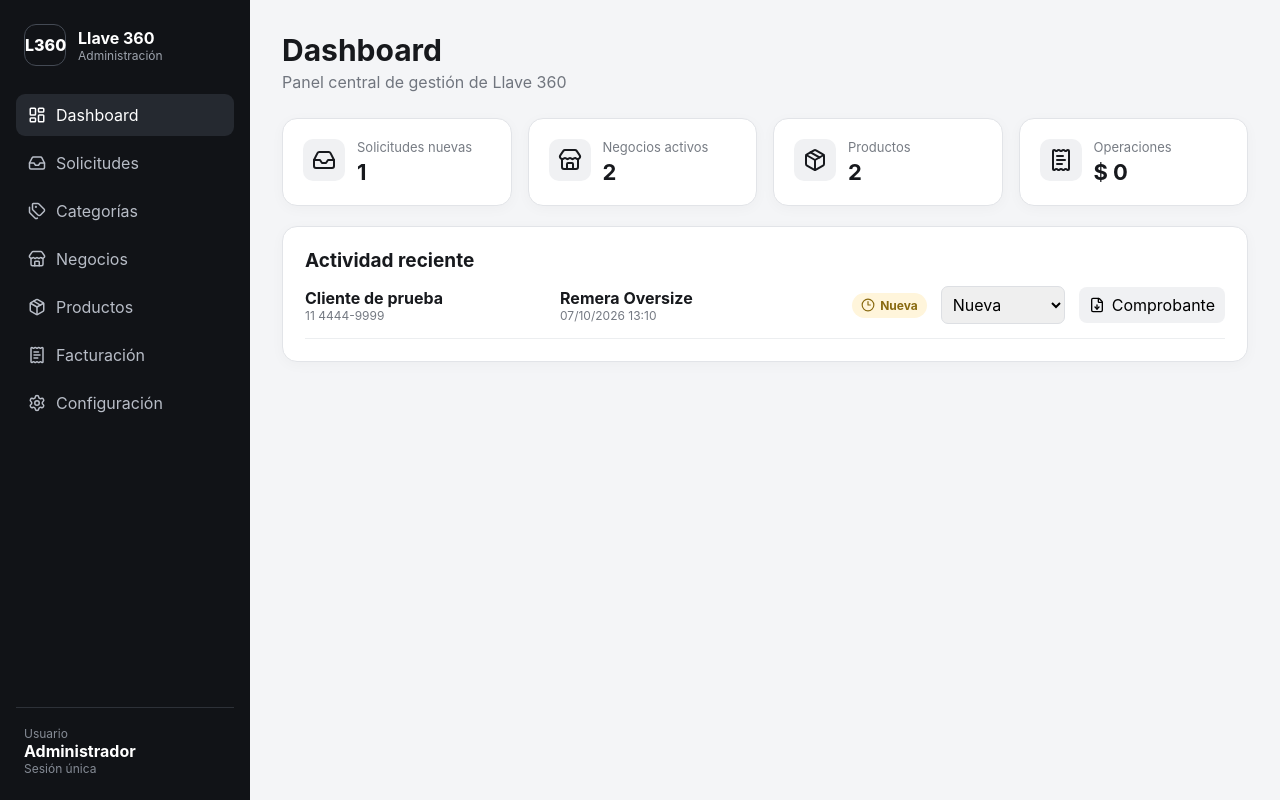
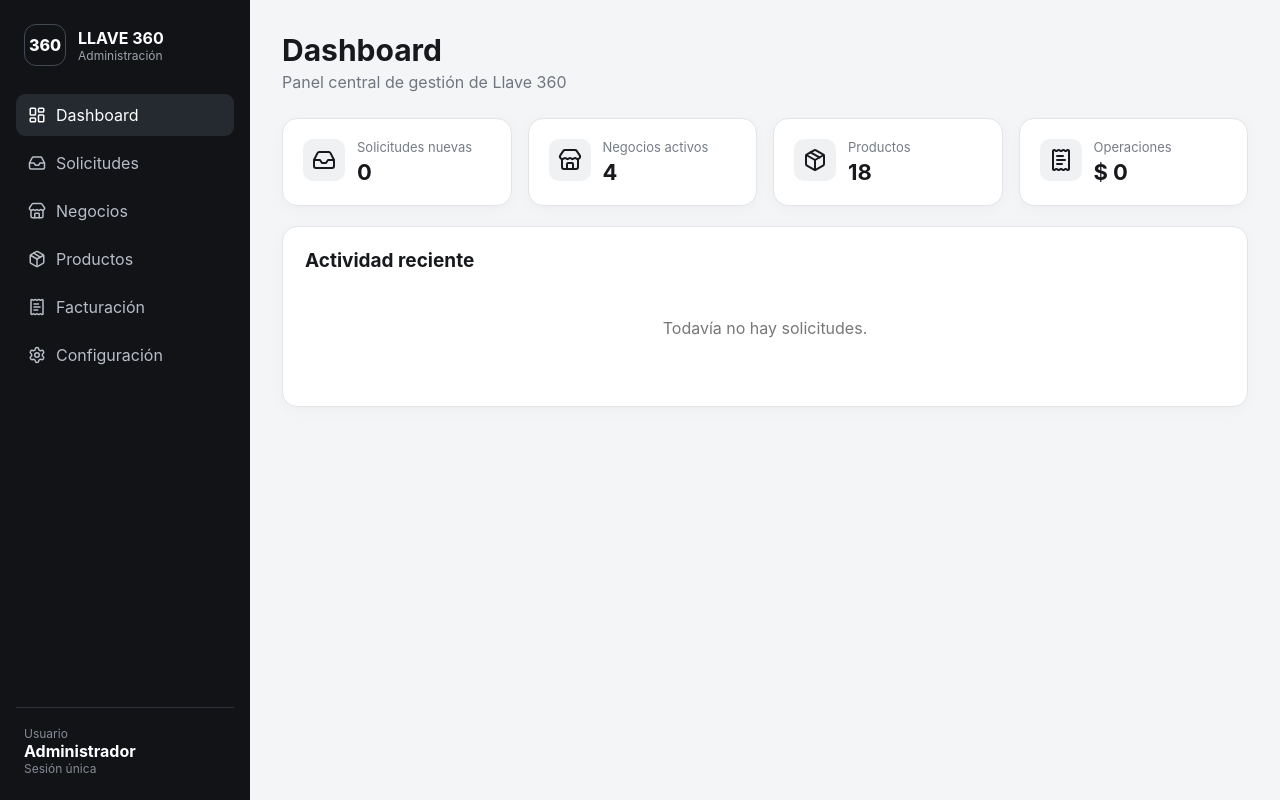
Before and after one commit to Ch1405041C0/Llaveweb, a React (Vite) app: page / in a window 1280 px wide. Built offline with nearby package versions, Linux system fonts and the light colour scheme.

Commit message:
feat: align admin with current Llave 360 app catalog

```diff
--- a/src/main.tsx
+++ b/src/main.tsx
@@ -1,157 +1,51 @@
 import React, { useMemo, useState } from 'react';
 import { createRoot } from 'react-dom/client';
 import { jsPDF } from 'jspdf';
-import {
-  LayoutDashboard,
-  Inbox,
-  Tags,
-  Store,
-  Package,
-  ReceiptText,
-  Settings,
-  Plus,
-  Search,
-  Pencil,
-  Image as ImageIcon,
-  FileDown,
-  CheckCircle2,
-  Clock3,
-  XCircle,
-} from 'lucide-react';
+import { LayoutDashboard, Inbox, Store, Package, ReceiptText, Settings, Plus, Search, Pencil, FileDown, CheckCircle2, Clock3, XCircle } from 'lucide-react';
 import './styles.css';
 
-type Status = 'Nueva' | 'Contactado' | 'Finalizada';
-type Business = { id:number; name:string; category:string; phone:string; active:boolean };
-type Product = { id:number; businessId:number; name:string; price:number; image:string; active:boolean };
-type Request = { id:number; client:string; phone:string; productId:number; createdAt:string; status:Status };
-type Operation = { id:number; requestId:number; total:number; createdAt:string; type:'Orden'|'Presupuesto'|'Recibo'|'Factura'; };
+type Status='Nueva'|'Contactado'|'Finalizada';
+type Business={id:number;name:string;description:string;image:string;active:boolean};
+type Product={id:number;businessId:number;name:string;price:number;description:string;image:string;active:boolean};
+type Request={id:number;client:string;phone:string;productId:number;createdAt:string;status:Status};
+type Operation={id:number;requestId:number;total:number;createdAt:string;type:'Orden'|'Presupuesto'|'Recibo'|'Factura'};
 
-const initialBusinesses: Business[] = [
-  { id: 1, name: 'Mueblería Demo', category: 'Hogar', phone: '11 5555-1111', active: true },
-  { id: 2, name: 'Local de Ropa Demo', category: 'Indumentaria', phone: '11 5555-2222', active: true },
+const raw='https://raw.githubusercontent.com/Ch1405041C0/llaveapp/main/app/src/main/res/drawable-nodpi/';
+const initialBusinesses:Business[]=[
+{id:1,name:'Kiosco 360',description:'Modelo comercial kiosco',image:raw+'model_kiosko.png',active:true},
+{id:2,name:'Coffee Point',description:'Modelo comercial café',image:raw+'model_coffee.png',active:true},
+{id:3,name:'Barber 360',description:'Modelo comercial barbería',image:raw+'model_barber.png',active:true},
+{id:4,name:'Pet Point',description:'Modelo comercial pet',image:raw+'model_pet.png',active:true},
 ];
-
-const initialProducts: Product[] = [
-  { id: 1, businessId: 1, name: 'Sillón Nórdico', price: 320000, image: 'https://images.unsplash.com/photo-1555041469-a586c61ea9bc?auto=format&fit=crop&w=800&q=80', active: true },
-  { id: 2, businessId: 2, name: 'Remera Oversize', price: 28000, image: 'https://images.unsplash.com/photo-1521572163474-6864f9cf17ab?auto=format&fit=crop&w=800&q=80', active: true },
+const initialProducts:Product[]=[
+{id:1,businessId:1,name:'Mostrador de venta',price:420000,description:'Módulo frontal con guardado',image:raw+'model_kiosko.png',active:true},{id:2,businessId:1,name:'Exhibidora refrigerada',price:780000,description:'Exhibición vertical para bebidas',image:raw+'model_kiosko.png',active:true},{id:3,businessId:1,name:'Góndola metálica',price:195000,description:'Cinco estantes regulables',image:raw+'model_kiosko.png',active:true},{id:4,businessId:1,name:'Punto de cobro QR',price:95000,description:'Soporte, señalética y cobro digital',image:raw+'model_kiosko.png',active:true},{id:5,businessId:1,name:'Kit de seguridad',price:165000,description:'Cámara, cerradura y cartel disuasivo',image:raw+'model_kiosko.png',active:true},{id:6,businessId:1,name:'Cartel luminoso',price:230000,description:'Frente retroiluminado personalizable',image:raw+'model_kiosko.png',active:true},
+{id:7,businessId:2,name:'Barra de café',price:390000,description:'Frente de atención con guardado',image:raw+'model_coffee.png',active:true},{id:8,businessId:2,name:'Máquina espresso',price:650000,description:'Equipo profesional de dos grupos',image:raw+'model_coffee.png',active:true},{id:9,businessId:2,name:'Vitrina de pastelería',price:320000,description:'Exhibición refrigerada de mostrador',image:raw+'model_coffee.png',active:true},{id:10,businessId:2,name:'Heladera exhibidora',price:280000,description:'Bebidas listas para llevar',image:raw+'model_coffee.png',active:true},
+{id:11,businessId:3,name:'Sillón barber',price:520000,description:'Sillón hidráulico profesional',image:raw+'model_barber.png',active:true},{id:12,businessId:3,name:'Espejo con estación',price:265000,description:'Espejo, mesada y guardado',image:raw+'model_barber.png',active:true},{id:13,businessId:3,name:'Lavacabezas',price:360000,description:'Bacha con sillón reclinable',image:raw+'model_barber.png',active:true},{id:14,businessId:3,name:'Módulo de recepción',price:245000,description:'Mostrador compacto de ingreso',image:raw+'model_barber.png',active:true},
+{id:15,businessId:4,name:'Mesa de grooming',price:350000,description:'Mesa hidráulica para baño y corte',image:raw+'model_pet.png',active:true},{id:16,businessId:4,name:'Góndola pet',price:215000,description:'Módulo para alimento y accesorios',image:raw+'model_pet.png',active:true},{id:17,businessId:4,name:'Bañera profesional',price:430000,description:'Bañera de acero para mascotas',image:raw+'model_pet.png',active:true},{id:18,businessId:4,name:'Mostrador de atención',price:285000,description:'Frente de venta con guardado',image:raw+'model_pet.png',active:true},
 ];
-
-const initialRequests: Request[] = [
-  { id: 1, client: 'Cliente de prueba', phone: '11 4444-9999', productId: 2, createdAt: '07/10/2026 13:10', status: 'Nueva' },
-];
-
-const money = (n:number) => new Intl.NumberFormat('es-AR', { style:'currency', currency:'ARS', maximumFractionDigits:0 }).format(n);
+const initialRequests:Request[]=[];
+const money=(n:number)=>new Intl.NumberFormat('es-AR',{style:'currency',currency:'ARS',maximumFractionDigits:0}).format(n);
 
 function App(){
-  const [section,setSection]=useState('Dashboard');
-  const [businesses,setBusinesses]=useState(initialBusinesses);
-  const [products,setProducts]=useState(initialProducts);
-  const [requests,setRequests]=useState(initialRequests);
-  const [operations,setOperations]=useState<Operation[]>([]);
-  const [query,setQuery]=useState('');
-
-  const total = useMemo(()=>operations.reduce((a,b)=>a+b.total,0),[operations]);
-
-  const addBusiness=()=>{
-    const name=prompt('Nombre del negocio');
-    if(!name) return;
-    const category=prompt('Categoría','Indumentaria') || 'General';
-    const phone=prompt('Teléfono / WhatsApp','') || '';
-    setBusinesses(v=>[...v,{id:Date.now(),name,category,phone,active:true}]);
-  };
-
-  const addProduct=()=>{
-    if(!businesses.length) return alert('Primero creá un negocio.');
-    const businessName=prompt('Negocio',businesses[0].name);
-    const business=businesses.find(b=>b.name.toLowerCase()===businessName?.toLowerCase()) || businesses[0];
-    const name=prompt('Nombre del producto');
-    if(!name) return;
-    const price=Number(prompt('Precio','0')||0);
-    const image=prompt('URL de imagen','') || 'https://images.unsplash.com/photo-1441986300917-64674bd600d8?auto=format&fit=crop&w=800&q=80';
-    setProducts(v=>[...v,{id:Date.now(),businessId:business.id,name,price,image,active:true}]);
-  };
-
-  const editProduct=(p:Product)=>{
-    const name=prompt('Nombre',p.name) || p.name;
-    const price=Number(prompt('Precio',String(p.price))||p.price);
-    const image=prompt('URL de imagen',p.image) || p.image;
-    setProducts(v=>v.map(x=>x.id===p.id?{...x,name,price,image}:x));
-  };
-
-  const updateRequest=(id:number,status:Status)=>setRequests(v=>v.map(r=>r.id===id?{...r,status}:r));
-
-  const generateOperation=(r:Request)=>{
-    const product=products.find(p=>p.id===r.productId);
-    if(!product) return;
-    const existing=operations.find(o=>o.requestId===r.id);
-    if(existing) return downloadPdf(existing,r,product);
-    const op:Operation={id:Date.now(),requestId:r.id,total:product.price,createdAt:new Date().toLocaleString('es-AR'),type:'Orden'};
-    setOperations(v=>[...v,op]);
-    downloadPdf(op,r,product);
-  };
-
-  const downloadPdf=(op:Operation,r:Request,p:Product)=>{
-    const business=businesses.find(b=>b.id===p.businessId);
-    const doc=new jsPDF();
-    doc.setFontSize(20); doc.text('LLAVE 360',20,20);
-    doc.setFontSize(12); doc.text(`${op.type} #LL-${String(op.id).slice(-6)}`,20,32);
-    doc.text(`Fecha: ${op.createdAt}`,20,40);
-    doc.text(`Cliente: ${r.client}`,20,52);
-    doc.text(`Teléfono: ${r.phone}`,20,60);
-    doc.text(`Negocio: ${business?.name || '-'}`,20,72);
-    doc.text(`Producto: ${p.name}`,20,80);
-    doc.text(`Total: ${money(op.total)}`,20,92);
-    doc.text('Comprobante interno de Llave 360. No constituye factura fiscal.',20,112);
-    doc.save(`llave360-${op.id}.pdf`);
-  };
-
-  const menu=[
-    ['Dashboard',LayoutDashboard],['Solicitudes',Inbox],['Categorías',Tags],['Negocios',Store],['Productos',Package],['Facturación',ReceiptText],['Configuración',Settings]
-  ] as const;
-
-  const filteredProducts=products.filter(p=>p.name.toLowerCase().includes(query.toLowerCase()));
-
-  return <div className="app">
-    <aside>
-      <div className="brand"><div className="logo">L360</div><div><strong>Llave 360</strong><span>Administración</span></div></div>
-      <nav>{menu.map(([label,Icon])=><button key={label} className={section===label?'active':''} onClick={()=>setSection(label)}><Icon size={18}/>{label}</button>)}</nav>
-      <div className="admin-card"><span>Usuario</span><strong>Administrador</strong><small>Sesión única</small></div>
-    </aside>
-    <main>
-      <header><div><h1>{section}</h1><p>Panel central de gestión de Llave 360</p></div></header>
-
-      {section==='Dashboard' && <>
-        <section className="stats">
-          <Stat title="Solicitudes nuevas" value={String(requests.filter(r=>r.status==='Nueva').length)} icon={<Inbox/>}/>
-          <Stat title="Negocios activos" value={String(businesses.filter(b=>b.active).length)} icon={<Store/>}/>
-          <Stat title="Productos" value={String(products.filter(p=>p.active).length)} icon={<Package/>}/>
-          <Stat title="Operaciones" value={money(total)} icon={<ReceiptText/>}/>
-        </section>
-        <section className="panel"><h2>Actividad reciente</h2>{requests.map(r=><RequestRow key={r.id} r={r} products={products} onStatus={updateRequest} onPdf={generateOperation}/>)}</section>
-      </>}
-
-      {section==='Solicitudes' && <section className="panel"><div className="panel-head"><h2>Solicitudes recibidas</h2></div>{requests.map(r=><RequestRow key={r.id} r={r} products={products} onStatus={updateRequest} onPdf={generateOperation}/>)}</section>}
-
-      {section==='Categorías' && <section className="panel"><h2>Categorías</h2><div className="chips">{[...new Set(businesses.map(b=>b.category))].map(c=><span key={c}>{c}</span>)}</div><p className="muted">Las categorías se generan dinámicamente desde los negocios. En la siguiente etapa podrán administrarse por separado.</p></section>}
-
-      {section==='Negocios' && <section className="panel"><div className="panel-head"><h2>Negocios / proveedores</h2><button className="primary" onClick={addBusiness}><Plus size={16}/>Agregar negocio</button></div><div className="grid">{businesses.map(b=><article className="card" key={b.id}><Store/><h3>{b.name}</h3><p>{b.category}</p><small>{b.phone}</small><span className="status ok">Activo</span></article>)}</div></section>}
-
-      {section==='Productos' && <section className="panel"><div className="panel-head"><h2>Productos</h2><div className="actions"><div className="search"><Search size={16}/><input value={query} onChange={e=>setQuery(e.target.value)} placeholder="Buscar producto"/></div><button className="primary" onClick={addProduct}><Plus size={16}/>Agregar producto</button></div></div><div className="products">{filteredProducts.map(p=><article className="product" key={p.id}><img src={p.image}/><div><small>{businesses.find(b=>b.id===p.businessId)?.name}</small><h3>{p.name}</h3><strong>{money(p.price)}</strong></div><button onClick={()=>editProduct(p)}><Pencil size={16}/>Editar</button></article>)}</div></section>}
-
-      {section==='Facturación' && <section className="panel"><div className="panel-head"><h2>Operaciones y comprobantes</h2></div>{operations.length===0?<p className="empty">Todavía no hay operaciones. Generá una desde una solicitud.</p>:operations.map(o=>{const r=requests.find(r=>r.id===o.requestId)!;const p=products.find(p=>p.id===r.productId)!;return <div className="invoice" key={o.id}><div><strong>LL-{String(o.id).slice(-6)}</strong><span>{o.type}</span></div><div>{r.client}</div><div>{p.name}</div><strong>{money(o.total)}</strong><button onClick={()=>downloadPdf(o,r,p)}><FileDown size={16}/>PDF</button></div>})}<p className="muted">La integración fiscal ARCA queda prevista para una etapa posterior. Los PDF actuales son comprobantes internos.</p></section>}
-
-      {section==='Configuración' && <section className="panel"><h2>Configuración</h2><div className="settings"><label>Nombre comercial<input defaultValue="Llave 360"/></label><label>Usuario administrador<input defaultValue="Administrador"/></label><label>Prefijo de comprobantes<input defaultValue="LL"/></label></div></section>}
-    </main>
-  </div>
-}
-
+const[section,setSection]=useState('Dashboard');const[businesses,setBusinesses]=useState(initialBusinesses);const[products,setProducts]=useState(initialProducts);const[requests,setRequests]=useState(initialRequests);const[operations,setOperations]=useState<Operation[]>([]);const[query,setQuery]=useState('');
+const total=useMemo(()=>operations.reduce((a,b)=>a+b.total,0),[operations]);
+const addBusiness=()=>{const name=prompt('Nombre del negocio');if(!name)return;const description=prompt('Descripción','')||'';const image=prompt('URL de imagen','')||'';setBusinesses(v=>[...v,{id:Date.now(),name,description,image,active:true}])};
+const editBusiness=(b:Business)=>{const name=prompt('Nombre',b.name)||b.name;const description=prompt('Descripción',b.description)||b.description;const image=prompt('URL de imagen',b.image)||b.image;setBusinesses(v=>v.map(x=>x.id===b.id?{...x,name,description,image}:x))};
+const addProduct=()=>{if(!businesses.length)return alert('Primero creá un negocio.');const businessName=prompt('Negocio',businesses[0].name);const business=businesses.find(b=>b.name.toLowerCase()===businessName?.toLowerCase())||businesses[0];const name=prompt('Nombre del producto');if(!name)return;const price=Number(prompt('Precio','0')||0);const description=prompt('Descripción','')||'';const image=prompt('URL de imagen',business.image)||business.image;setProducts(v=>[...v,{id:Date.now(),businessId:business.id,name,price,description,image,active:true}])};
+const editProduct=(p:Product)=>{const name=prompt('Nombre',p.name)||p.name;const price=Number(prompt('Precio',String(p.price))||p.price);const description=prompt('Descripción',p.description)||p.description;const image=prompt('URL de imagen',p.image)||p.image;setProducts(v=>v.map(x=>x.id===p.id?{...x,name,price,description,image}:x))};
+const updateRequest=(id:number,status:Status)=>setRequests(v=>v.map(r=>r.id===id?{...r,status}:r));
+const downloadPdf=(op:Operation,r:Request,p:Product)=>{const business=businesses.find(b=>b.id===p.businessId);const doc=new jsPDF();doc.setFontSize(20);doc.text('LLAVE 360',20,20);doc.setFontSize(12);doc.text(`${op.type} #LL-${String(op.id).slice(-6)}`,20,32);doc.text(`Fecha: ${op.createdAt}`,20,40);doc.text(`Cliente: ${r.client}`,20,52);doc.text(`Telefono: ${r.phone}`,20,60);doc.text(`Negocio: ${business?.name||'-'}`,20,72);doc.text(`Producto: ${p.name}`,20,80);doc.text(`Total: ${money(op.total)}`,20,92);doc.text('Comprobante interno de Llave 360. No constituye factura fiscal.',20,112);doc.save(`llave360-${op.id}.pdf`)};
+const generateOperation=(r:Request)=>{const product=products.find(p=>p.id===r.productId);if(!product)return;const existing=operations.find(o=>o.requestId===r.id);if(existing)return downloadPdf(existing,r,product);const op:Operation={id:Date.now(),requestId:r.id,total:product.price,createdAt:new Date().toLocaleString('es-AR'),type:'Orden'};setOperations(v=>[...v,op]);downloadPdf(op,r,product)};
+const menu=[['Dashboard',LayoutDashboard],['Solicitudes',Inbox],['Negocios',Store],['Productos',Package],['Facturación',ReceiptText],['Configuración',Settings]] as const;
+const filteredProducts=products.filter(p=>p.name.toLowerCase().includes(query.toLowerCase())||businesses.find(b=>b.id===p.businessId)?.name.toLowerCase().includes(query.toLowerCase()));
+return <div className="app"><aside><div className="brand"><div className="logo">360</div><div><strong>LLAVE 360</strong><span>Administración</span></div></div><nav>{menu.map(([label,Icon])=><button key={label} className={section===label?'active':''} onClick={()=>setSection(label)}><Icon size={18}/>{label}</button>)}</nav><div className="admin-card"><span>Usuario</span><strong>Administrador</strong><small>Sesión única</small></div></aside><main><header><div><h1>{section}</h1><p>Panel central de gestión de Llave 360</p></div></header>
+{section==='Dashboard'&&<><section className="stats"><Stat title="Solicitudes nuevas" value={String(requests.filter(r=>r.status==='Nueva').length)} icon={<Inbox/>}/><Stat title="Negocios activos" value={String(businesses.filter(b=>b.active).length)} icon={<Store/>}/><Stat title="Productos" value={String(products.filter(p=>p.active).length)} icon={<Package/>}/><Stat title="Operaciones" value={money(total)} icon={<ReceiptText/>}/></section><section className="panel"><h2>Actividad reciente</h2>{requests.length?requests.map(r=><RequestRow key={r.id} r={r} products={products} onStatus={updateRequest} onPdf={generateOperation}/>):<p className="empty">Todavía no hay solicitudes.</p>}</section></>}
+{section==='Solicitudes'&&<section className="panel"><div className="panel-head"><h2>Solicitudes recibidas</h2></div>{requests.length?requests.map(r=><RequestRow key={r.id} r={r} products={products} onStatus={updateRequest} onPdf={generateOperation}/>):<p className="empty">Las solicitudes realizadas desde la app aparecerán acá.</p>}</section>}
+{section==='Negocios'&&<section className="panel"><div className="panel-head"><h2>Negocios</h2><button className="primary" onClick={addBusiness}><Plus size={16}/>Agregar negocio</button></div><div className="grid">{businesses.map(b=><article className="card" key={b.id}>{b.image&&<img src={b.image} style={{width:'100%',height:150,objectFit:'cover',borderRadius:8}}/>}<h3>{b.name}</h3><p>{b.description}</p><span className="status ok">Activo</span><button onClick={()=>editBusiness(b)}><Pencil size={16}/> Editar</button></article>)}</div></section>}
+{section==='Productos'&&<section className="panel"><div className="panel-head"><h2>Productos</h2><div className="actions"><div className="search"><Search size={16}/><input value={query} onChange={e=>setQuery(e.target.value)} placeholder="Buscar producto o negocio"/></div><button className="primary" onClick={addProduct}><Plus size={16}/>Agregar producto</button></div></div><div className="products">{filteredProducts.map(p=><article className="product" key={p.id}><img src={p.image}/><div><small>{businesses.find(b=>b.id===p.businessId)?.name}</small><h3>{p.name}</h3><p>{p.description}</p><strong>{money(p.price)}</strong></div><button onClick={()=>editProduct(p)}><Pencil size={16}/>Editar</button></article>)}</div></section>}
+{section==='Facturación'&&<section className="panel"><div className="panel-head"><h2>Operaciones y comprobantes</h2></div>{operations.length===0?<p className="empty">Todavía no hay operaciones. Generá una desde una solicitud.</p>:operations.map(o=>{const r=requests.find(r=>r.id===o.requestId)!;const p=products.find(p=>p.id===r.productId)!;return <div className="invoice" key={o.id}><div><strong>LL-{String(o.id).slice(-6)}</strong><span>{o.type}</span></div><div>{r.client}</div><div>{p.name}</div><strong>{money(o.total)}</strong><button onClick={()=>downloadPdf(o,r,p)}><FileDown size={16}/>PDF</button></div>})}<p className="muted">La integración fiscal ARCA queda prevista para una etapa posterior. Los PDF actuales son comprobantes internos.</p></section>}
+{section==='Configuración'&&<section className="panel"><h2>Configuración</h2><div className="settings"><label>Nombre comercial<input defaultValue="Llave 360"/></label><label>Usuario administrador<input defaultValue="Administrador"/></label><label>Prefijo de comprobantes<input defaultValue="LL"/></label></div></section>}</main></div>}
 function Stat({title,value,icon}:{title:string,value:string,icon:React.ReactNode}){return <article className="stat"><div>{icon}</div><span>{title}</span><strong>{value}</strong></article>}
-
-function RequestRow({r,products,onStatus,onPdf}:{r:Request,products:Product[],onStatus:(id:number,s:Status)=>void,onPdf:(r:Request)=>void}){
-  const p=products.find(p=>p.id===r.productId);
-  return <div className="request"><div><strong>{r.client}</strong><span>{r.phone}</span></div><div><strong>{p?.name}</strong><span>{r.createdAt}</span></div><StatusBadge status={r.status}/><select value={r.status} onChange={e=>onStatus(r.id,e.target.value as Status)}><option>Nueva</option><option>Contactado</option><option>Finalizada</option></select><button onClick={()=>onPdf(r)}><FileDown size={16}/>Comprobante</button></div>
-}
-
+function RequestRow({r,products,onStatus,onPdf}:{r:Request,products:Product[],onStatus:(id:number,s:Status)=>void,onPdf:(r:Request)=>void}){const p=products.find(p=>p.id===r.productId);return <div className="request"><div><strong>{r.client}</strong><span>{r.phone}</span></div><div><strong>{p?.name}</strong><span>{r.createdAt}</span></div><StatusBadge status={r.status}/><select value={r.status} onChange={e=>onStatus(r.id,e.target.value as Status)}><option>Nueva</option><option>Contactado</option><option>Finalizada</option></select><button onClick={()=>onPdf(r)}><FileDown size={16}/>Comprobante</button></div>}
 function StatusBadge({status}:{status:Status}){const Icon=status==='Nueva'?Clock3:status==='Contactado'?CheckCircle2:XCircle;return <span className={`status ${status.toLowerCase()}`}><Icon size={14}/>{status}</span>}
-
 createRoot(document.getElementById('root')!).render(<React.StrictMode><App/></React.StrictMode>);
```
